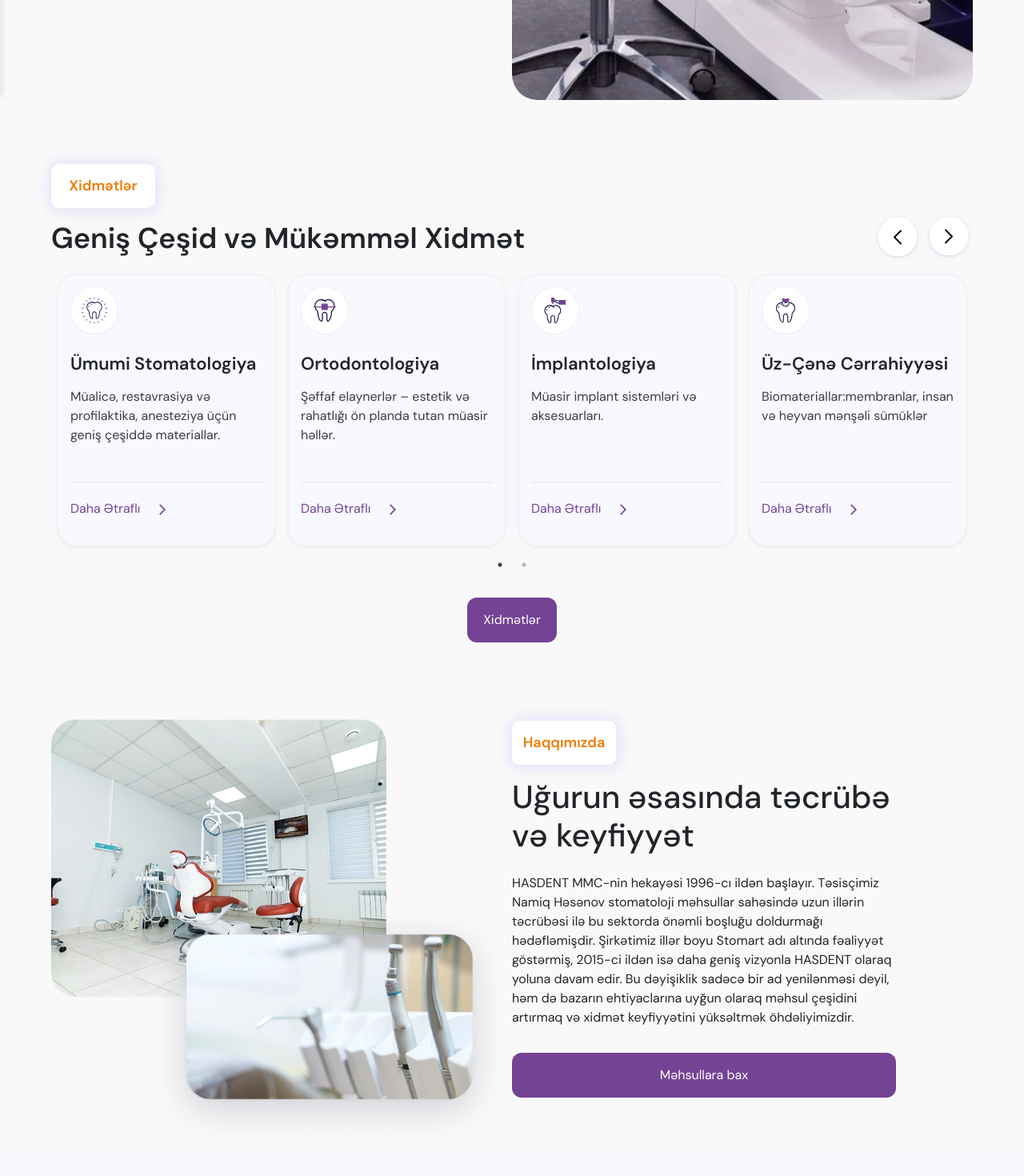
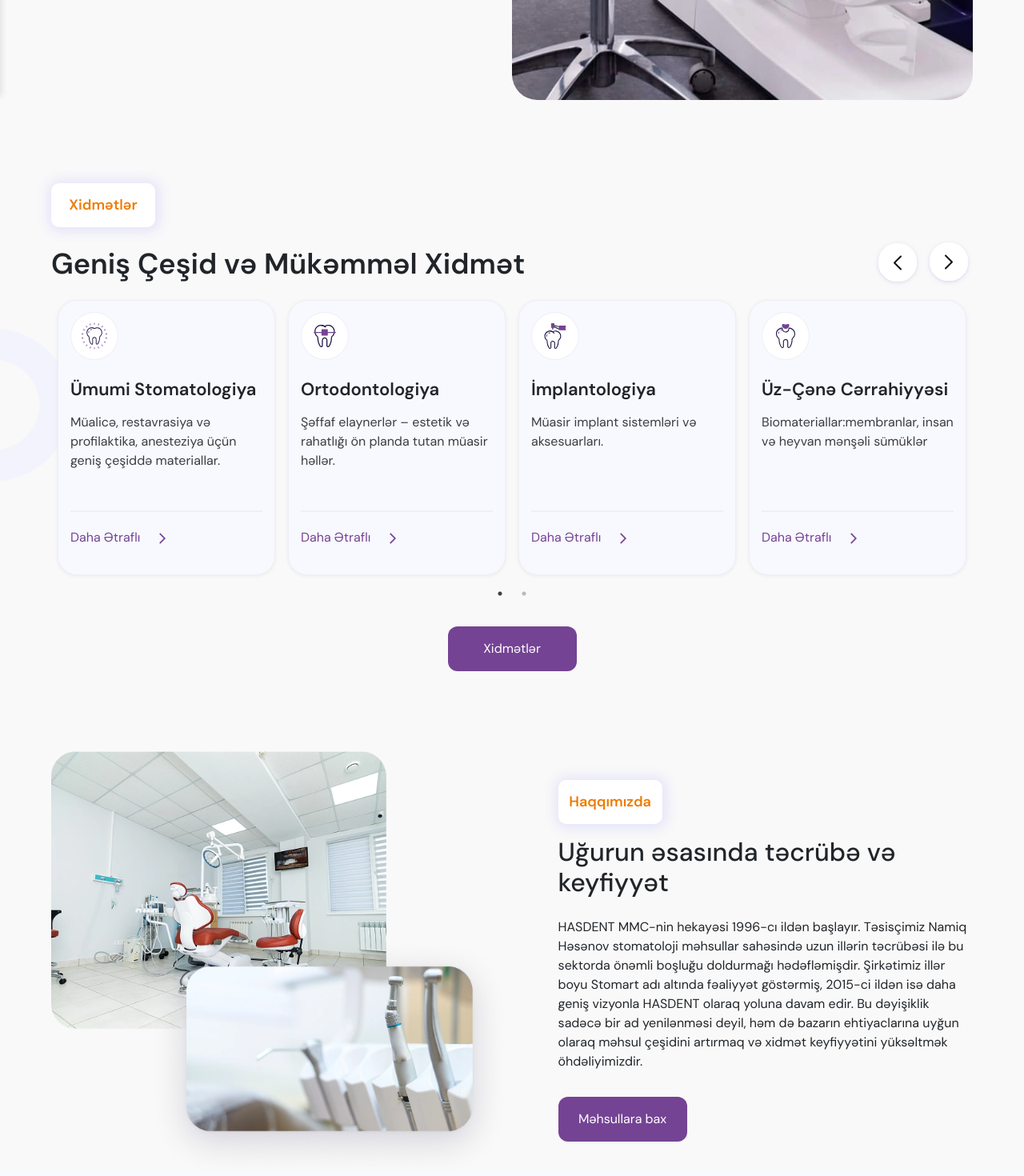
Before and after one commit to ShehlaAbdul/hasdent-project, a React (Vite) app: page / in a window 1280 px wide. Shown: the part 680-2150 px from the top of the page at 80% size. Built offline with nearby package versions, Linux system fonts and the light colour scheme.

Commit message:
contact section is ready

```diff
--- a/src/components/HomeHero/Style.scss
+++ b/src/components/HomeHero/Style.scss
@@ -144,14 +144,6 @@
     }
 
   }
-
-}
-@media (min-width:1920px){
-  section{
-    padding-inline: 10% !important;
-    // width: 1280px;
-  }
-}
   @media (max-width:992px) and (min-width:576px){
     .text-side{
       padding: 60px 0 !important;
@@ -177,3 +169,11 @@
     }
 
   }
+
+}
+@media (min-width:1920px){
+  section{
+    padding-inline: 10% !important;
+    // width: 1280px;
+  }
+}
--- a/src/components/aboutSection/AboutSection.jsx
+++ b/src/components/aboutSection/AboutSection.jsx
@@ -1,9 +1,9 @@
-import React from 'react';
-import './Style.scss';
+import React from "react";
+import "./Style.scss";
 import AboutLayout from "../../assets/images/AboutLayout.webp";
 import Vector from "../../assets/images/Vector2.webp";
-import SectionHead from '../sectionHead/SectionHead';
-import ReadMore from '../readMore/ReadMore';
+import SectionHead from "../sectionHead/SectionHead";
+import ReadMore from "../readMore/ReadMore";
 
 export default function AboutSection() {
   return (
@@ -13,19 +13,14 @@ export default function AboutSection() {
         data-aos-anchor-placement="top-center"
       >
         <div
-          className="layout-side col-12 col-lg-6 p-0 d-flex"
+          className="layout-side col-12 col-lg-6 p-0 g-0 d-flex"
           data-aos="fade-right"
           // data-aos-anchor-placement="top-center"
         >
-          <div className="layout ">
-            <img src={AboutLayout} alt="" className="layout1" />
-          </div>
-          <div className="vector">
-            <img src={Vector} alt="" />
-          </div>
+          <img src={AboutLayout} alt="" className="layout1" />
         </div>
         <div
-          className="title-side col-12 col-lg-5 d-flex flex-column justify-content-center gap-3 pb-md-5"
+          className="title-side col-12 col-lg-6 d-flex flex-column justify-content-center gap-3  "
           data-aos="fade-left"
           // data-aos-anchor-placement="top-center"
         >
@@ -41,25 +36,11 @@ export default function AboutSection() {
             ehtiyaclarına uyğun olaraq məhsul çeşidini artırmaq və xidmət
             keyfiyyətini yüksəltmək öhdəliyimizdir.
           </p>
-          <ReadMore title={"Məhsullara bax "} />
+          <div>
+            <ReadMore title={"Məhsullara bax "} />
+          </div>
         </div>
       </div>
     </section>
   );
 }
-
-//  <section id="about" className="about ">
-//    <div className="about-container border border-dark ">
-//      <div className="row">
-//        <div className="about-layout col">
-//          {/* <div className="layot1">
-//               <img src={AboutLayout} alt="" />
-//             </div> */}
-//          {/* <div className="layout2">
-//               <img src={AboutLayout2} alt="" />
-//             </div> */}
-//        </div>
-//        <div className="content-sec col">text</div>
-//      </div>
-//    </div>
-//  </section>;
--- a/src/components/aboutSection/Style.scss
+++ b/src/components/aboutSection/Style.scss
@@ -1,15 +1,45 @@
 @use "../../styles/global.scss" as *;
 #about-sec{
-    padding: 1rem 5%;
+    padding: 0 5%;
+    margin-top: 100px;
     overflow: hidden;
     .about-sec{
         .vector{
             display: none;
         }
     }
+    .title-side{
+        padding-left: 5%;
+        h1{
+            font-size: 32px;
+        }
+    }
+    .layout-side{
+        img{
+            width: 100%;
+            object-position: center;
+        }
+
+    }
+}
+@media (max-width:992px){
+    .title-side{
+        padding-left: 0 !important;
+    }
+    .layout-side{
+        object-fit: contain !important;
+    }
 }
 @media screen and (max-width:576px){
     #about-sec{
         padding: 1rem 5% !important ;
+        .layout-side{
+            height: 220px;
+            width: 100% !important;
+        }
+        .about-title{
+            font-size: 22px !important;
+        }
     }
+
 }
--- a/src/components/contactUsSec/Style.scss
+++ b/src/components/contactUsSec/Style.scss
@@ -2,9 +2,7 @@
 
 #contact-us {
   background-color: $primary-bg-color;
-  padding: 4rem 5% 8rem 5%;
-  min-height: 60vh;
-
+  padding: 104px 5% 194px 5%;
   .contact-us {
     .content-side {
       background: #f8f8ff;
@@ -16,33 +14,41 @@
         left: 0;
         top: 0;
         z-index: 0;
+        width: 50%;
+        max-width: 200px;
       }
       .vector2 {
         position: absolute;
         right: -50px;
         bottom: -50px;
         rotate: 180deg;
+        width: 50%;
+        max-width: 240px;
       }
       .content {
         position: relative;
         z-index: 2 !important;
-        padding: 50px;
+        padding:70px 5%;
         h1 {
           font-weight: 600;
         }
       }
     }
     .img-side {
-          height: 50vh;
         object-fit: cover;
 
       img {
+        object-fit: cover;
         @media (max-width: 768px) {
-          border-radius: 0 !important;
+          border-radius: 20px !important;
         }
 
       }
     }
+  }
+  @media (max-width:992px){
+    h1{
+      font-size: 22px;
     }
   }
 
@@ -59,7 +65,8 @@
         padding: 40px 10px !important;
       }
       .img-side{
-      height: 40vh !important;
+        height: 250px !important;
       }
     }
   }
+}
--- a/src/components/servicesSec/Services.jsx
+++ b/src/components/servicesSec/Services.jsx
@@ -14,6 +14,7 @@ import Servicescard2 from "../../assets/icons/servicesCardLogo2.svg";
 import Servicescard3 from "../../assets/icons/servicesCardLogo3.svg";
 import Servicescard4 from "../../assets/icons/servicesCardLogo4.svg";
 import Servicescard5 from "../../assets/icons/servicesCardLogo5.svg";
+import Vector from "../../assets/images/Vector1.webp"
 
 import RightArrow from "../../assets/icons/rightArrow.svg";
 import LeftArrow from "../../assets/icons/leftArrow.svg";
@@ -71,16 +72,16 @@ export default function Services() {
     arrows: false,
     infinite: false,
     speed: 500,
-    slidesToShow: width <= 576 ? 1 : width <= 768 ? 2 : width <= 992 ? 3 : 4,
+    slidesToShow: width <= 576 ? 1 : width <= 768 ? 2 : width <= 1048  ? 3 : 4,
     slidesToScroll: 1,
     initialSlide: 0,
   };
 
   return (
     <section id="services">
-      <div className="sevrices container-fluid  p-0 g-0 m-0 d-flex  flex-column gap-1 gap-md-2">
+      <div className="services container-fluid  p-0 g-0 m-0 d-flex  flex-column gap-1 gap-md-2">
         <div className="d-flex w-100 justify-content-between  align-items-end g-0">
-          <div className="d-flex flex-column gap-3">
+          <div className="d-flex flex-column gap-4">
             <SectionHead title={"Xidmətlər"} />
             <h1 className="services-head">Geniş Çeşid və Mükəmməl Xidmət</h1>
           </div>
@@ -132,6 +133,9 @@ export default function Services() {
           <ReadMore title={"Xidmətlər"} />
         </Link>
       </div>
+        <div className="vector">
+          <img src={Vector} alt="" />
+      </div>
     </section>
   );
 }
--- a/src/components/servicesSec/Style.scss
+++ b/src/components/servicesSec/Style.scss
@@ -1,7 +1,19 @@
 @use "../../styles//global.scss" as *;
 #services {
-  padding: 5rem 5%;
-
+  padding: 0 5%;
+  padding-top: 104px;
+  position: relative;
+  .services{
+    position: relative;
+    height: 100%;
+  }
+  .vector{
+    position: absolute;
+    left: -110px;
+    top: 40%;
+    z-index: -1;
+    width: 200px;
+    }
   .services-head {
     font-weight: 600;
     font-size: 36px;
@@ -14,7 +26,7 @@
     box-shadow: 0px 1px 5px 0px #0f0c3111;
     border-radius: 24px;
     padding: 14px 15px;
-    height: 340px;
+    height: 344px;
     &::before {
       content: "";
       position: absolute;
--- a/src/layout/footer/Footer.jsx
+++ b/src/layout/footer/Footer.jsx
@@ -1,5 +1,6 @@
 import React from 'react';
-import Logo from "../../assets/images/NavLogo.jpg"
+// import Logo from "../../assets/images/NavLogo.jpg"
+import Logo from "../../assets/images/NavLogo.webp";
 import { Link } from 'react-router-dom';
 // import SlSocialInstagram from "react-icons";
 import { TbBrandFacebook } from "react-icons/tb";
--- a/src/layout/footer/Style.scss
+++ b/src/layout/footer/Style.scss
@@ -5,7 +5,6 @@ footer {
   background-color: #fff;
   height: 100%;
   padding: 40px 0;
-  min-height: 40vh;
   z-index: 1;
   position: relative;
   overflow: hidden;
@@ -44,12 +43,15 @@ footer {
     padding: 0 5%;
     position: relative;
     z-index:1;
+    padding-top: 30px;
     .logo-side {
       padding: 0;
       z-index: 1;
       .logo {
-        width: 200px;
-        height: 12 0px;
+        width: 160px;
+        img{
+          object-fit: cover;
+        }
         margin-bottom: 20px;
       }
       h2 {
@@ -82,13 +84,12 @@ footer {
 
     .title-side {
         color: $main-text-color;
-        margin-top: 30px;
        h5 {
           font-weight: 600;
           font-size: 18px;
           border-bottom: 2px solid #744394ba;
           padding-bottom: 15px;
-          margin-right: 40px;
+          margin-right: 50px;
         }
       .links {
         text-align: start;
--- a/src/styles/global.scss
+++ b/src/styles/global.scss
@@ -7,21 +7,7 @@ $primary-bg-color:#F9F9F9;
 $gradient-bg:#f8f8ff;
 
 
-.primary-btn {
-  border: none;
-  color: #ffff;
-  background-color: $primary-color;
-  padding: 10px 20px;
-  border-radius: 12px;
-  height: 56px;
-  cursor: pointer;
-  &:hover {
-    background-color: #663b82;
-  }
-  @media screen and (max-width: 576px) {
-    width: 100% !important;
-  }
-}
+
 
 .home {
   padding: 4rem 5%;
--- a/src/styles/reset.scss
+++ b/src/styles/reset.scss
@@ -25,7 +25,24 @@ body{
     @media screen and  (max-width:576px){
         padding-top:120px;
     }
+    .primary-btn {
+  border: none;
+  color: #ffff;
+  background-color: $primary-color;
+  padding: 10px 25px;
+  border-radius: 12px;
+  height: 56px;
+  min-width: 161px;
+  cursor: pointer;
+  &:hover {
+    background-color: #663b82;
+  }
+  @media screen and (max-width: 576px) {
+    width: 100% !important;
+  }
 }
+}
+
 *::selection{
     background-color:#744394;
     color: #fff;
```
Also changed, not shown: src/assets/images/NavLogo.jpg (deleted). Lines whose indentation alone changed are shown as unchanged.
